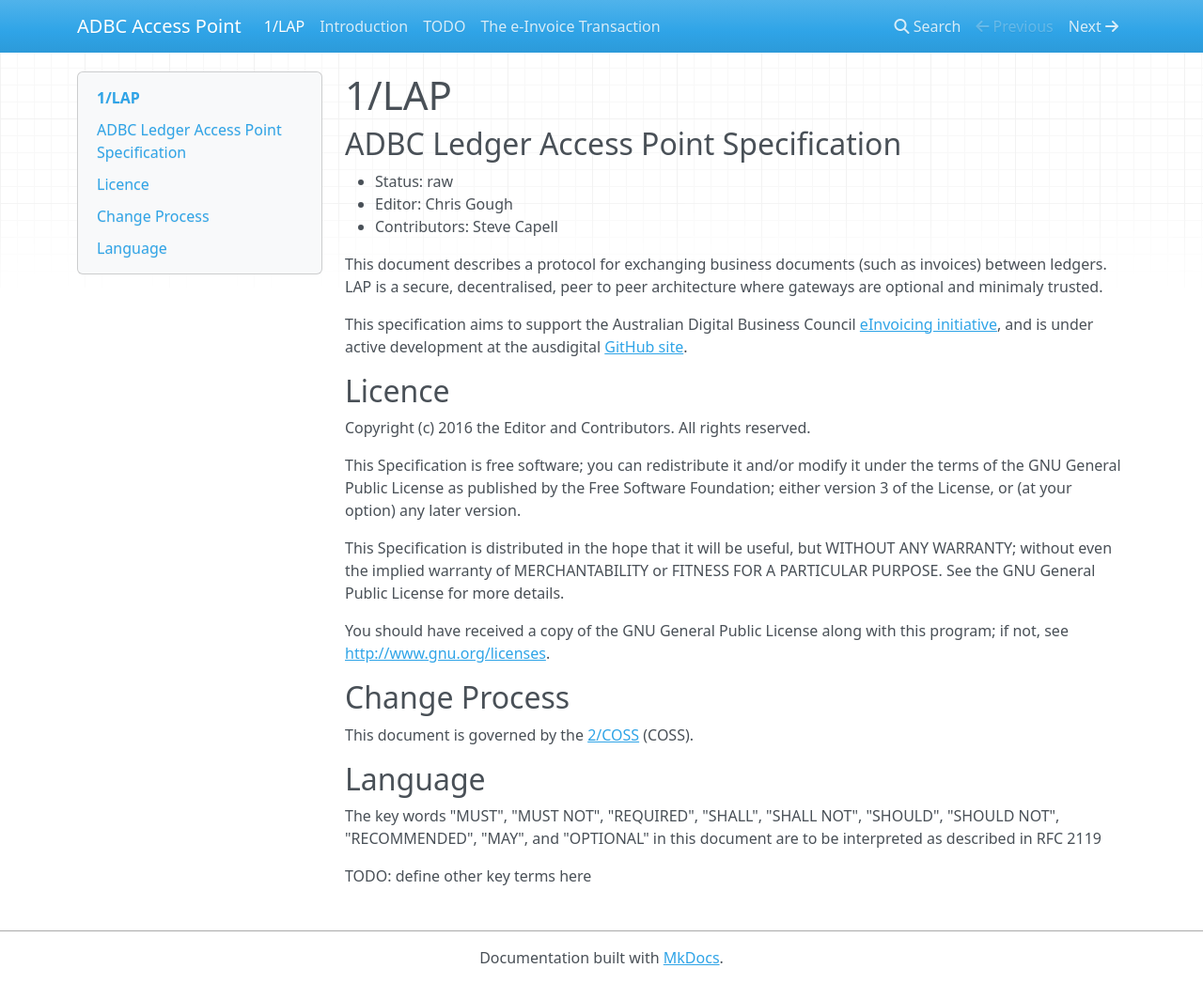
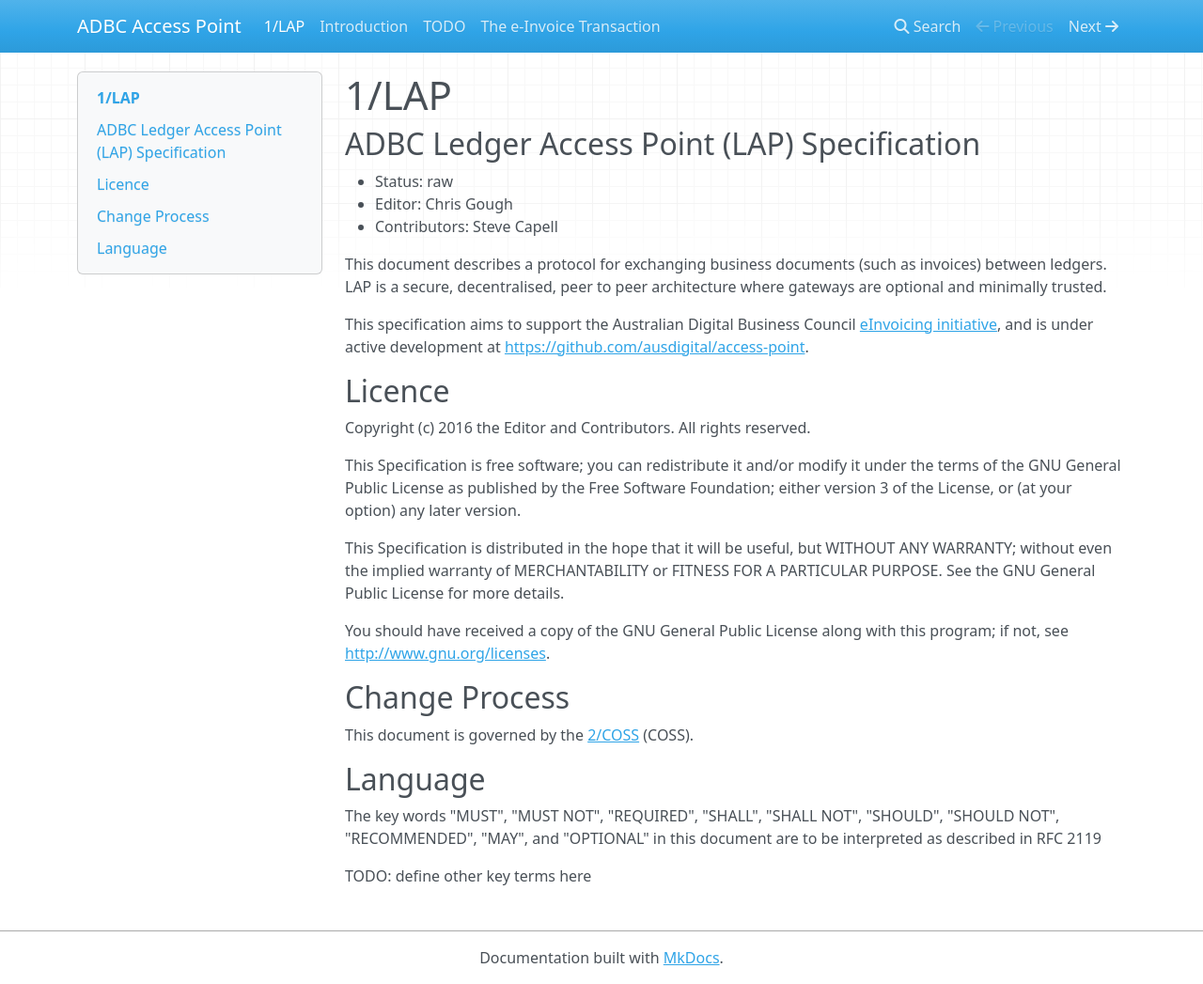
Before and after one commit to koriaf/ausdigital-tap, an MkDocs documentation site: the page built from docs/index.md, in a window 1280 px wide and 1047 px high. Shown: the whole window at 94% size. Built offline with MkDocs 1.6.1, drawn with Linux system fonts in a browser that asks for light colours; nearby versions of some CDN libraries.

```diff
--- a/docs/index.md
+++ b/docs/index.md
@@ -1,6 +1,6 @@
 # 1/LAP
 
-## ADBC Ledger Access Point Specification
+## ADBC Ledger Access Point (LAP) Specification
 
  * Status: raw
  * Editor: Chris Gough
@@ -8,11 +8,11 @@
 
 This document describes a protocol for exchanging business documents (such as invoices)
 between ledgers. LAP is a secure, decentralised, peer to peer architecture where gateways
-are optional and minimaly trusted.
+are optional and minimally trusted.
 
 This specification aims to support the Australian Digital Business Council
 [eInvoicing initiative](https://ausdigital.github.io), and is under active development
-at the ausdigital [GitHub site](https://github.com/ausdigital/access-point).
+at [https://github.com/ausdigital/access-point](https://github.com/ausdigital/access-point).
 
 
 ## Licence
```
Also changed, not shown: README.md (+1 -1 lines).
